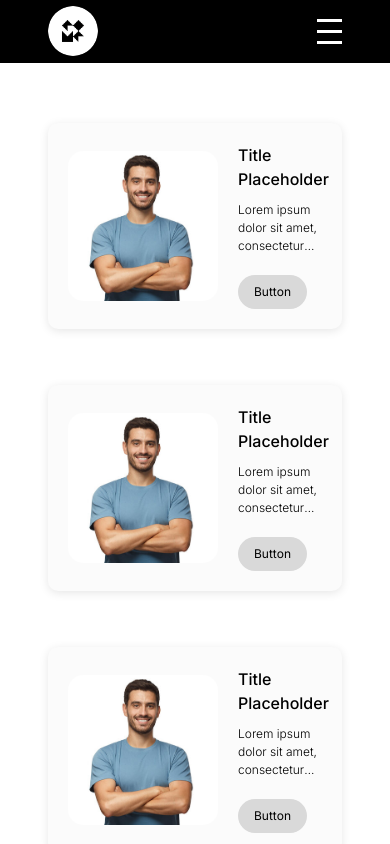
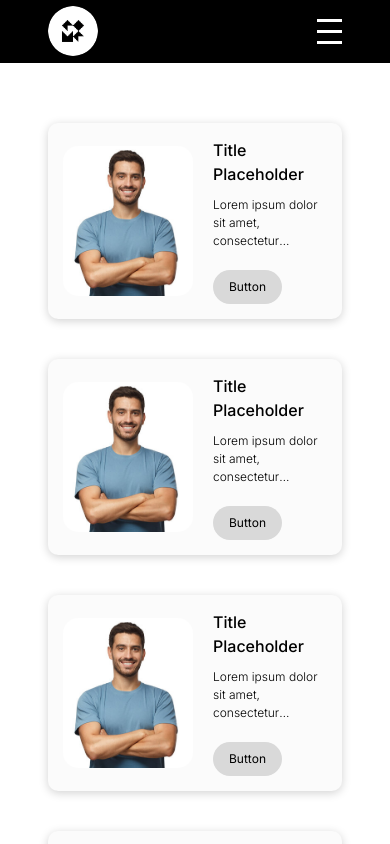
Before and after one commit to buratud/cck-website, a Next.js app in the folder web/: page /testpage in a window 390 px wide. Shown: the top 844 px of the page. Built offline with nearby package versions, Linux system fonts and the light colour scheme.

Commit message:
Resize fonts
- resize header and description fonts
- fix testpage component usage
- implement reset hamburger menu dropdown state every the windows resize

```diff
--- a/web/src/app/components/navbar.module.css
+++ b/web/src/app/components/navbar.module.css
@@ -1,31 +1,25 @@
-/* Main Navbar styling */
-
 .navbar {
   background-color: #000;
   color: white;
-  padding: 0.4rem;
-  padding-left: 2rem;
-  padding-right: 2rem;
+  padding: 0.4rem 2rem;
 }
 
-/* Container to centre content and limit width */
 .container {
-  max-width: 900px; /* Adjust this value to the width you want */
+  max-width: 900px;
   margin: 0 auto;
   display: flex;
   justify-content: space-between;
   align-items: center;
-  padding: 0 1rem; /* Optional padding */
+  padding: 0 1rem;
 }
 
-/* Logo container holding both the image and text */
 .logoContainer {
   display: flex;
   align-items: center;
 }
 
 .logoImage {
-  border-radius: 50%; /* Make the logo circular */
+  border-radius: 50%;
 }
 
 .logoText {
@@ -44,7 +38,6 @@
   font-size: 0.8rem;
 }
 
-/* Hamburger menu */
 .hamburger {
   display: none;
   flex-direction: column;
@@ -56,9 +49,9 @@
   height: 3px;
   background-color: white;
   margin: 4px 0;
+  transition: background-color 0.3s cubic-bezier(0.25, 1.0, 0.5, 1.0);
 }
 
-/* Nav Menu */
 .navMenu {
   display: flex;
   gap: 2rem;
@@ -71,17 +64,15 @@
 
 .navLink {
   font-size: 1.1rem;
-  color: white; /* Default text colour */
-  transition: color 0.3s cubic-bezier(0.25, 1.0, 0.5, 1.0); /* Transition for hover effect */
-}
- .navLink:hover {
-  color: #bafff8; /* Change text colour to light blue on hover */
+  color: white;
+  transition: color 0.3s cubic-bezier(0.25, 1.0, 0.5, 1.0);
 }
 
+.navLink:hover {
+  color: #bafff8;
+}
 
-/* Responsive for smaller screens */
 @media (max-width: 900px) {
-  /* Hide the text when screen is less than 900px */
   .logoText {
     display: none;
   }
@@ -93,28 +84,33 @@
   .navMenu {
     position: absolute;
     top: 60px;
-    left: 0; /* Aligns menu to the left */
+    left: 0;
     width: 100%;
-    height: 0; /* Initial height is 0 */
+    height: 0;
     background-color: black;
     flex-direction: column;
     align-items: center;
     justify-content: center;
     gap: 1.2rem;
-    overflow: hidden; /* Prevents overflow when closed */
-    transition: height 0.5s cubic-bezier(0.25, 1.0, 0.5, 1.0); /* Slower transition */
+    overflow: hidden;
+    transition: height 0.5s cubic-bezier(0.25, 1.0, 0.5, 1.0);
   }
 
   .navMenu.active {
-    height: 200px; /* Expands to full height when active */
+    height: 200px;
   }
 
   .navLink {
     font-size: 1.1rem;
-    color: white; /* Default text colour */
-    transition: color 0.3s cubic-bezier(0.25, 1.0, 0.5, 1.0); /* Transition for hover effect */
+    color: white;
+    transition: color 0.3s cubic-bezier(0.25, 1.0, 0.5, 1.0);
   }
-   .navLink:hover {
-    color: #bafff8; /* Change text colour to light blue on hover */
+
+  .navLink:hover {
+    color: #bafff8;
+  }
+
+  .hamburger:hover .bar {
+    background-color: #bafff8;
   }
 }
--- a/web/src/app/components/navbar.tsx
+++ b/web/src/app/components/navbar.tsx
@@ -1,6 +1,6 @@
-import { useState } from "react";
+import { useState, useEffect } from "react";
 import Link from "next/link";
-import Image from "next/image"; // Use next/image for optimised images
+import Image from "next/image";
 import styles from "./navbar.module.css";
 
 const Navbar: React.FC = () => {
@@ -10,36 +10,45 @@ const Navbar: React.FC = () => {
     setIsOpen(!isOpen);
   };
 
+  useEffect(() => {
+    const handleResize = () => {
+      if (window.innerWidth > 900) {
+        setIsOpen(false);
+      }
+    };
+
+    window.addEventListener("resize", handleResize);
+
+    return () => {
+      window.removeEventListener("resize", handleResize);
+    };
+  }, []);
+
   return (
     <nav className={styles.navbar}>
       <div className={styles.container}>
-          {/* Logo and Text Container */}
         <div className={styles.logoContainer}>
-            {/* Logo */}
           <Link href="/">
             <Image
-                src="/CCK_normal_circle.png" // Replace with the actual path to your logo
+              src="/CCK_normal_circle.png"
               alt="Computer Club Logo"
-                width={50}  // Adjust size based on your needs
+              width={50}
               height={50}
               className={styles.logoImage}
             />
           </Link>
-            {/* Text */}
           <div className={styles.logoText}>
             <span className={styles.clubName}>Computer Club</span>
             <span className={styles.universityName}>KMUTNB</span>
           </div>
         </div>
 
-          {/* Hamburger */}
         <div className={styles.hamburger} onClick={toggleMenu}>
           <span className={styles.bar}></span>
           <span className={styles.bar}></span>
           <span className={styles.bar}></span>
         </div>
 
-          {/* Navigation Links */}
         <ul className={`${styles.navMenu} ${isOpen ? styles.active : ""}`}>
           <li className={styles.navItem}>
             <Link href="/" className={styles.navLink}>
--- a/web/src/app/components/placeholder.module.css
+++ b/web/src/app/components/placeholder.module.css
@@ -1,17 +1,17 @@
 .container {
     display: flex;
     flex-direction: row;
-    padding: 20px;
+    padding: 15px;
     border-radius: 10px;
     background-color: #fbfbfb;
-    box-shadow: 0 2px 10px rgba(0, 0, 0, 0.1);
+    box-shadow: 0 2px 10px rgba(0, 0, 0, 0.18);
     align-items: center;
     max-width: 800px;
     margin: 20px auto;
 }
 
 .image {
-    width: 150px;
+    width: 130px;
     height: 150px;
     border-radius: 15px;
     object-fit: cover;
@@ -62,11 +62,11 @@
 
 @media (max-width: 900px) {
     .title {
-        font-size: 20px;
+        font-size: 16px;
     }
 
     .description {
-        font-size: 14px;
+        font-size: 12px;
     }
 
     .button {
--- a/web/src/app/testpage/page.module.css
+++ b/web/src/app/testpage/page.module.css
@@ -10,12 +10,13 @@
     display: flex;
     justify-content: center;
     align-items: flex-start;
+    background-color: white;
   }
 
   .view {
     display: grid;
     grid-template-columns: 1fr 1fr;
-    gap: 24px;
+    column-gap: 32px;
     padding-left: 16px;
     padding-right: 16px;
     margin: 20px auto;
@@ -34,7 +35,6 @@
   @media (max-width: 768px) {
     .view {
       grid-template-columns: 1fr;
-      gap: 16px;
       padding-left: 48px;
       padding-right: 48px;
       margin: 0 auto;
```
Lines whose indentation alone changed are shown as unchanged.
